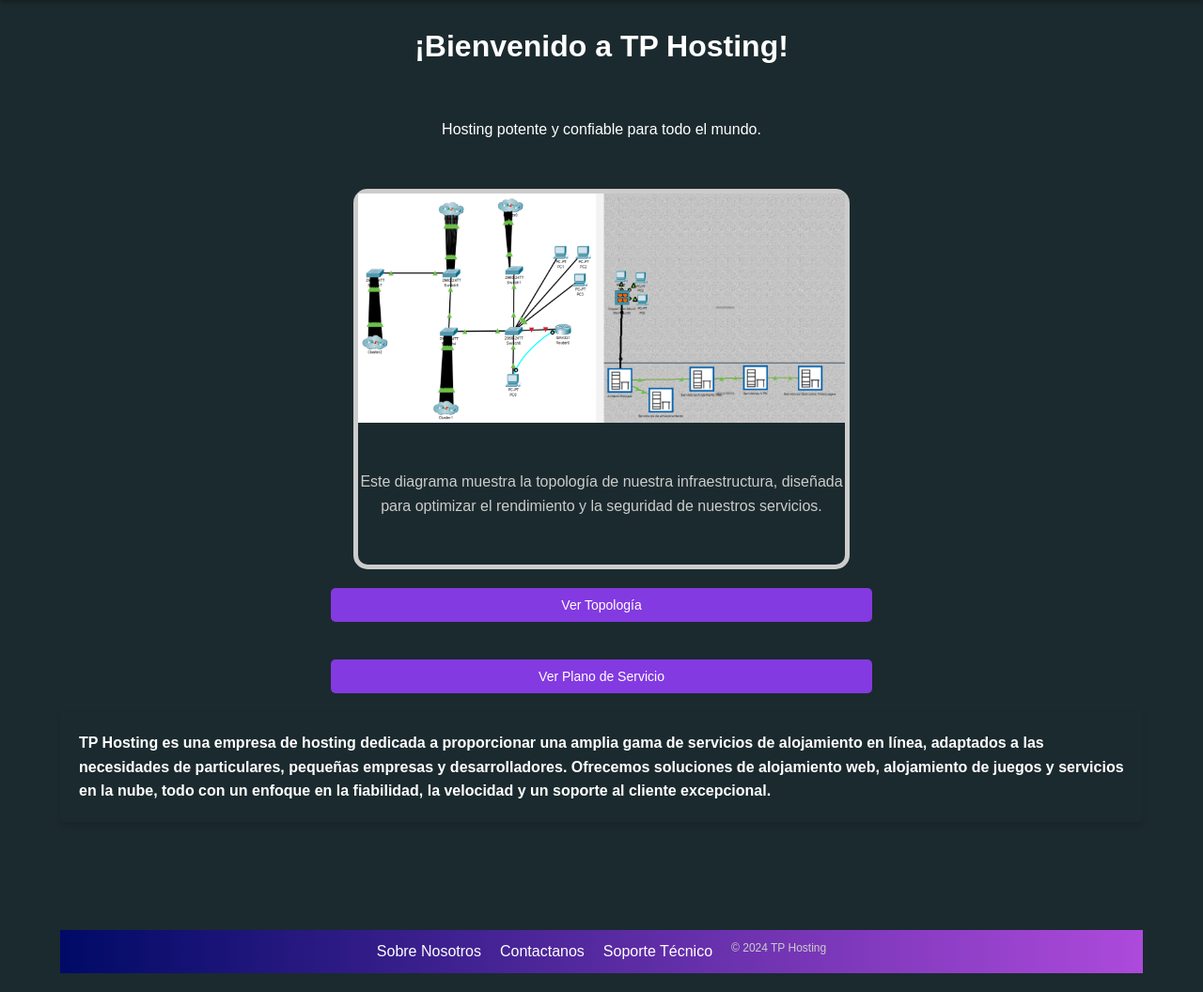
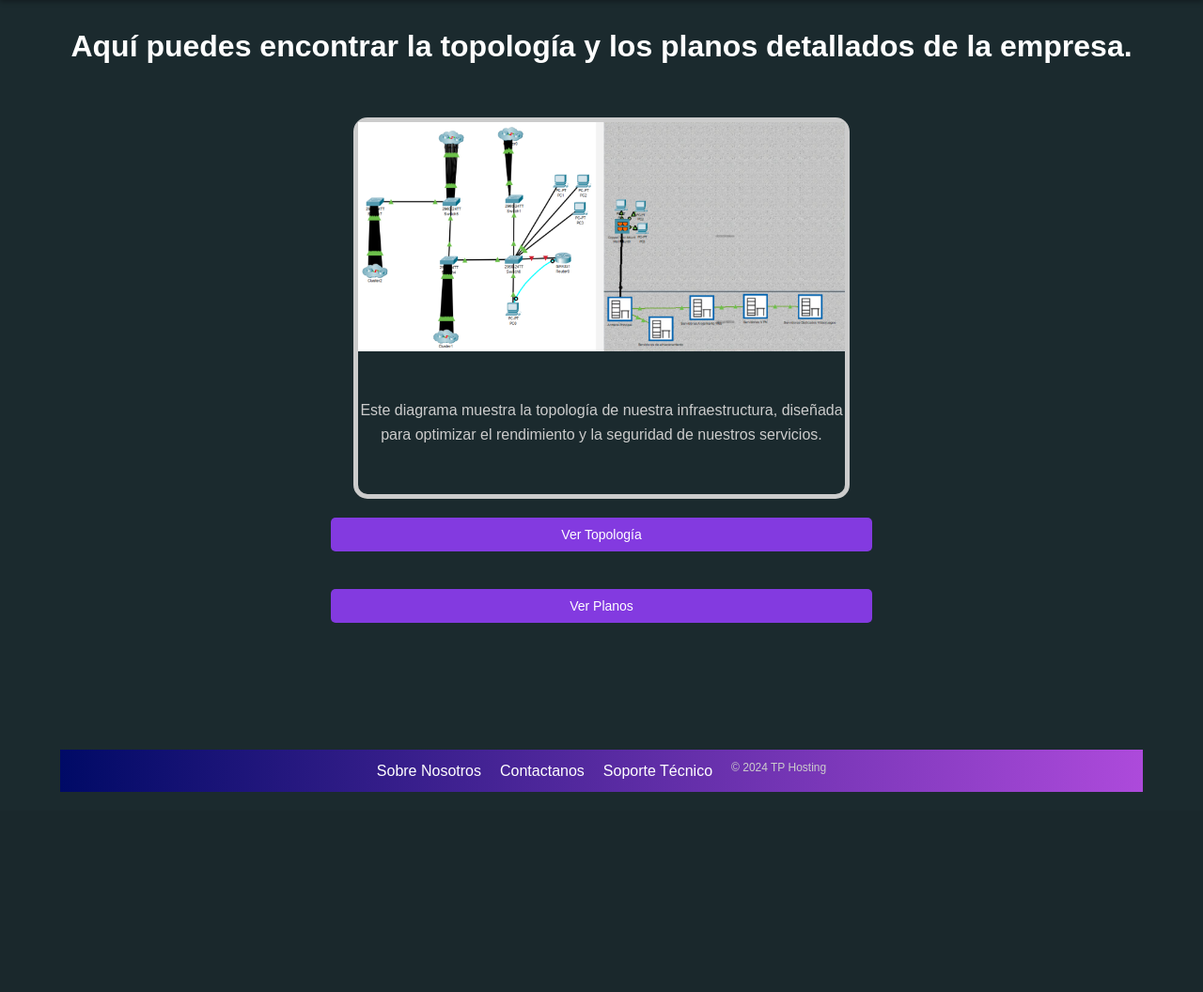
Before and after one commit to FeliReta/TPHosting, a Flask app: page /topology.html in a window 1280 px wide. Shown: the part 46-1102 px from the top of the page at 94% size. After the commit the page ends 889 px from the top, so only its background shows below. Run offline with Flask 3, Linux system fonts and the light colour scheme.

Commit message:
Update topology.html

```diff
--- a/TPHosting/templates/topology.html
+++ b/TPHosting/templates/topology.html
@@ -19,7 +19,7 @@
     <link rel="manifest" href="{{ url_for('static', filename='site.webmanifest') }}">
     <meta charset="UTF-8">
     <meta name="viewport" content="width=device-width, initial-scale=1.0">
-    <title>TP Hosting - Imagenes de Servicio</title>
+    <title>TP Hosting - Topología y planos</title>
     <link rel="stylesheet" href="{{ url_for('static', filename='css/style.css') }}">
     <style>
         /* Additional CSS for updated layout needs */
@@ -77,8 +77,7 @@
             </nav>
         </header>
 
-        <h1>¡Bienvenido a TP Hosting!</h1>
-        <p>Hosting potente y confiable para todo el mundo.</p>
+        <h1>Aquí puedes encontrar la topología y los planos detallados de la empresa.</h1>
 
         <div class="image-container">
             <div class="service-image" id="topology-image">
@@ -87,17 +86,13 @@
             </div>
             <div class="service-image" id="blueprint-image" style="display:none;">
                 <img src="{{ url_for('static', filename='images/plano.png') }}" alt="Service Blueprint">
-                <p class="image-description">Un ejemplo de nuestro diseño de servicios en la nube, optimizado para escalabilidad y alta disponibilidad.</p>
+                <p class="image-description">El diseño refleja un entorno funcional y eficiente, pensado para cubrir las necesidades laborales y sociales de la empresa.</p>
             </div>
         </div>
 
         <div class="button-container" style="text-align: center;">
             <button onclick="toggleImages('topology')">Ver Topología</button>
-            <button onclick="toggleImages('blueprint')">Ver Plano de Servicio</button>
-        </div>
-
-        <div class="custom-bg">
-            TP Hosting es una empresa de hosting dedicada a proporcionar una amplia gama de servicios de alojamiento en línea, adaptados a las necesidades de particulares, pequeñas empresas y desarrolladores. Ofrecemos soluciones de alojamiento web, alojamiento de juegos y servicios en la nube, todo con un enfoque en la fiabilidad, la velocidad y un soporte al cliente excepcional.
+            <button onclick="toggleImages('blueprint')">Ver Planos</button>
         </div>
 
         {% with messages = get_flashed_messages() %}
```
